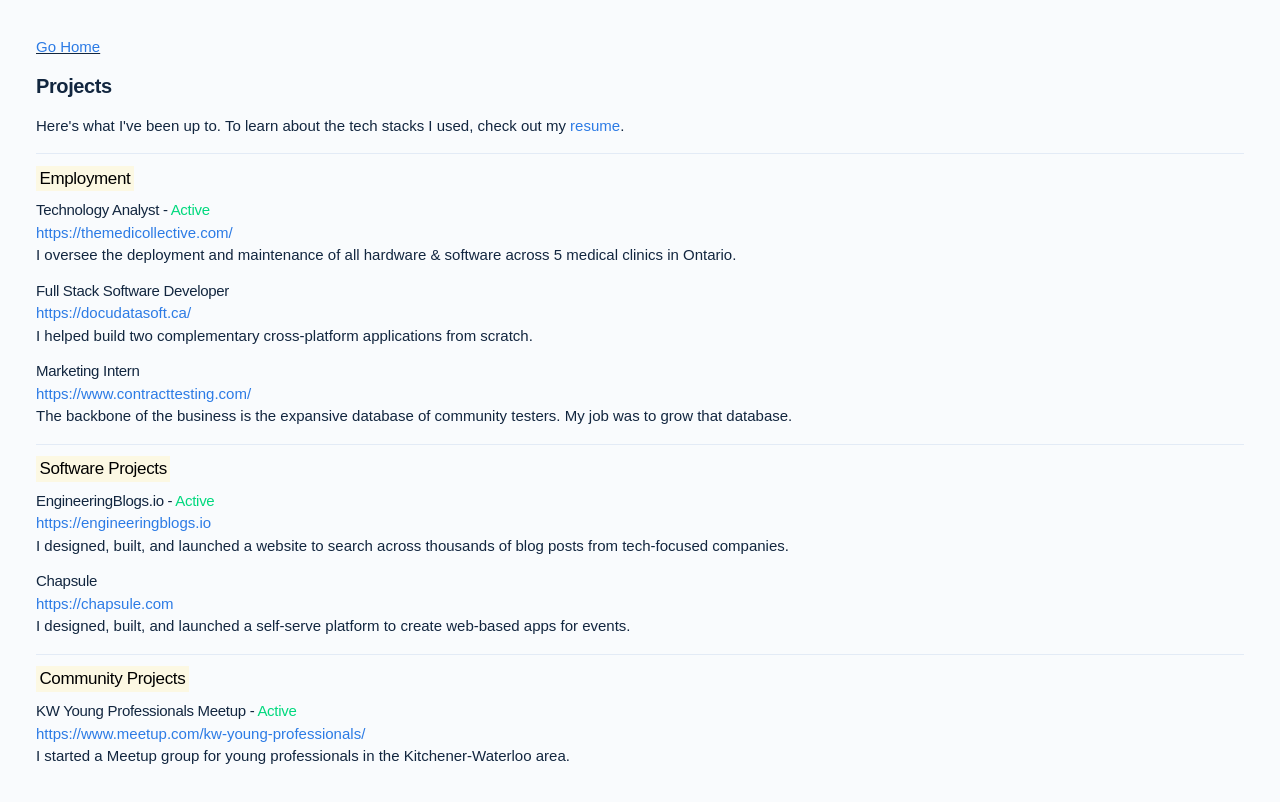
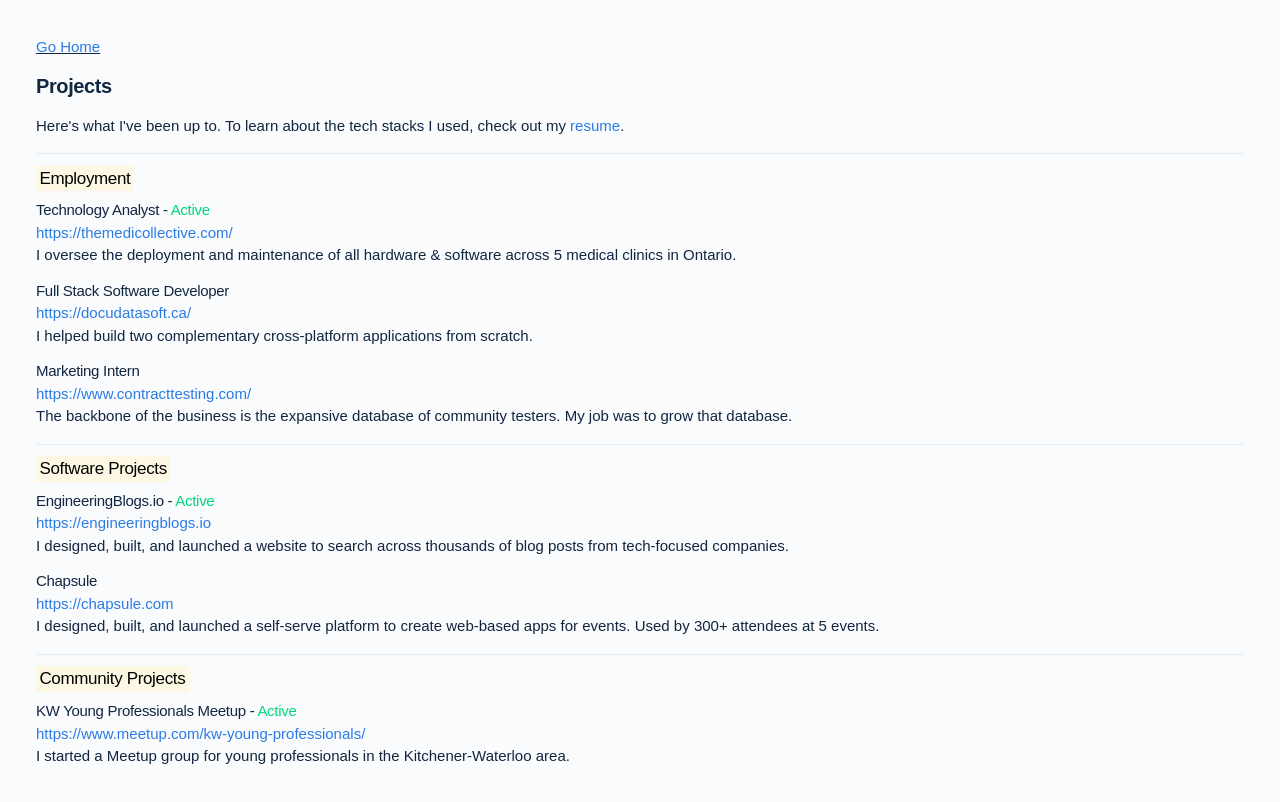
Before and after one commit to radihuq/radihuq-site, a plain HTML site: page projects.html in a window 1280 px wide. Drawn offline with Linux system fonts and the light colour scheme; a web font is replaced by a local one.

Commit message:
update description for Chapsule project

```diff
--- a/projects.html
+++ b/projects.html
@@ -86,7 +86,8 @@
                     <a href='https://chapsule.com' target="_blank">https://chapsule.com</a>
 
                     <p>
-                        I designed, built, and launched a self-serve platform to create web-based apps for events.
+                        I designed, built, and launched a self-serve platform to create web-based apps for events. Used
+                        by 300+ attendees at 5 events.
                     </p>
                 </article>
             </section>
```
